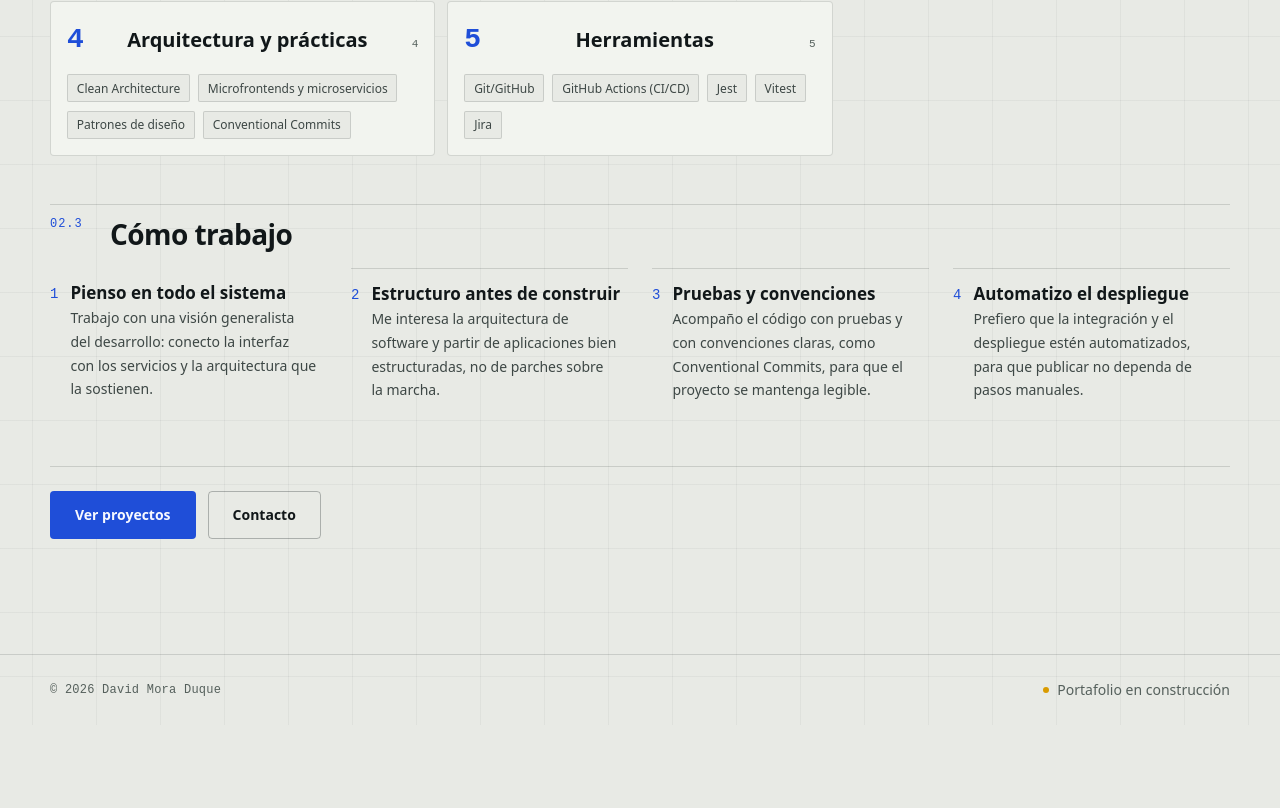
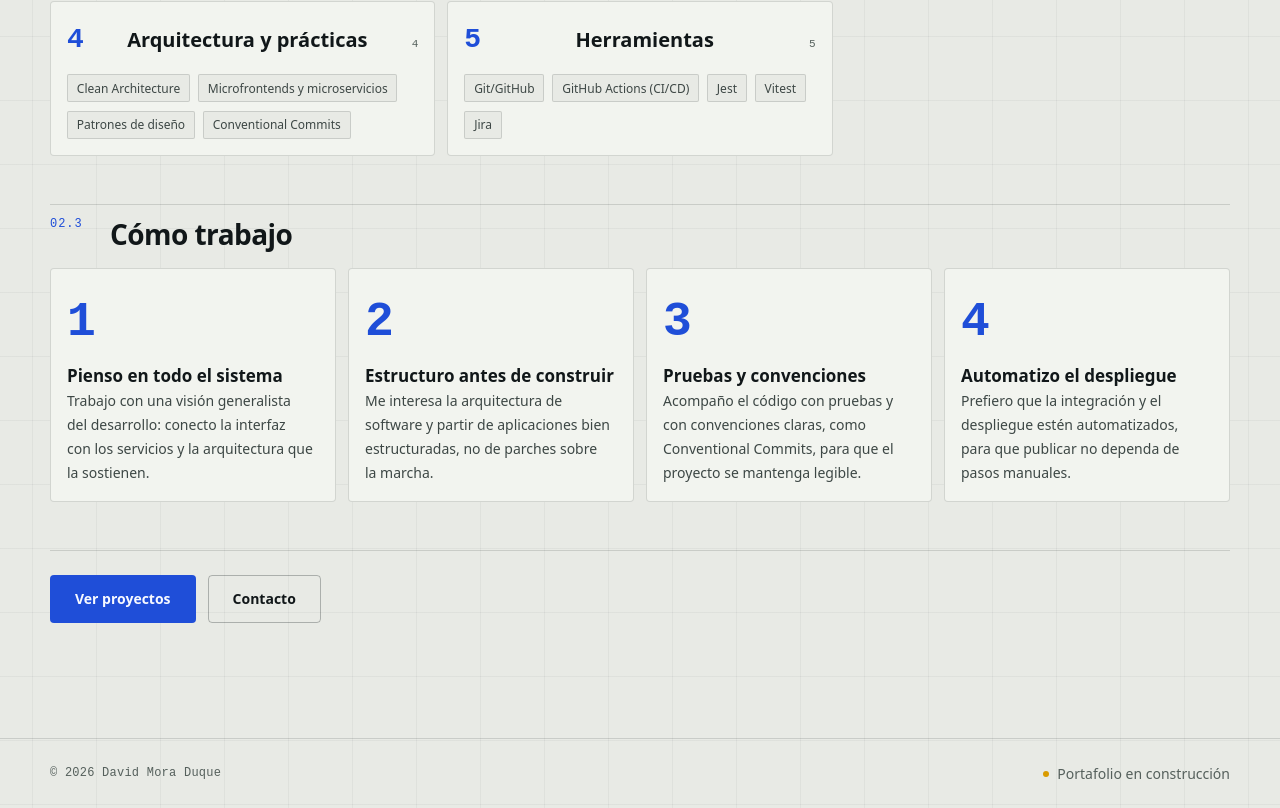
Before and after one commit to INGDavidMora2005/proyecto-portafolio, an Angular app: page /perfil in a window 1280 px wide. Shown: the part 1244-2052 px from the top of the page. Before the commit the page ends 1969 px from the top, so only its background shows below. Built offline with nearby package versions, Linux system fonts and the light colour scheme; a web font is replaced by a local one.

Commit message:
feat(perfil): refuerza la jerarquía visual de principios

```diff
--- a/src/app/features/perfil/components/principles/principles.scss
+++ b/src/app/features/perfil/components/principles/principles.scss
@@ -5,17 +5,24 @@
 .principles {
   display: grid;
   grid-template-columns: minmax(0, 1fr);
-  gap: var(--space-5);
+  gap: var(--space-3);
   margin: 0;
   padding: 0;
   list-style: none;
 }
 
 .principle {
+  position: relative;
   display: flex;
   gap: var(--space-3);
-  padding-block: var(--space-4);
-  border-top: 1px solid var(--rule);
+  padding: var(--space-4);
+  border: 1px solid var(--rule);
+  border-radius: var(--radius-sm);
+  background: var(--panel);
+  transition:
+    border-color var(--dur-fast) var(--ease-out),
+    box-shadow var(--dur-fast) var(--ease-out),
+    transform var(--dur-fast) var(--ease-out);
 }
 
 .principle:first-child {
@@ -23,9 +30,12 @@
 }
 
 .principle__index {
+  flex: none;
   font-family: var(--font-mono);
-  font-size: var(--text-sm);
+  font-size: var(--text-lg);
+  font-weight: 600;
   color: var(--accent);
+  letter-spacing: var(--tracking-tight);
 }
 
 .principle__body {
@@ -37,6 +47,8 @@
 .principle__title {
   font-size: var(--text-base);
   font-weight: 600;
+  color: var(--ink);
+  transition: color var(--dur-fast) var(--ease-out);
 }
 
 .principle__text {
@@ -45,9 +57,46 @@
   line-height: var(--leading-relaxed);
 }
 
+/* Estados hover/focus — solo con pointer y sin reduced-motion */
+
+@media (hover: hover) and (prefers-reduced-motion: no-preference) {
+  .principle:hover {
+    border-color: var(--accent);
+    box-shadow: var(--shadow-1);
+    transform: translateY(-2px);
+  }
+
+  .principle:hover .principle__title {
+    color: var(--accent);
+  }
+}
+
+.principle:focus-within {
+  border-color: var(--focus);
+  box-shadow: var(--shadow-1);
+  outline: 2px solid var(--focus);
+  outline-offset: 3px;
+  border-radius: var(--radius-sm);
+}
+
+.principle:focus-within .principle__title {
+  color: var(--accent);
+}
+
+@media (prefers-reduced-motion: reduce) {
+  .principle {
+    transition: none !important;
+    animation: none !important;
+  }
+}
+
 @media (min-width: 640px) {
   .principles {
     grid-template-columns: repeat(2, minmax(0, 1fr));
+  }
+
+  .principle:first-child {
+    border-top: 1px solid var(--rule);
   }
 }
 
@@ -55,4 +104,13 @@
   .principles {
     grid-template-columns: repeat(4, minmax(0, 1fr));
   }
+
+  .principle {
+    flex-direction: column;
+    gap: var(--space-2);
+  }
+
+  .principle__index {
+    font-size: var(--text-2xl);
+  }
 }
```
